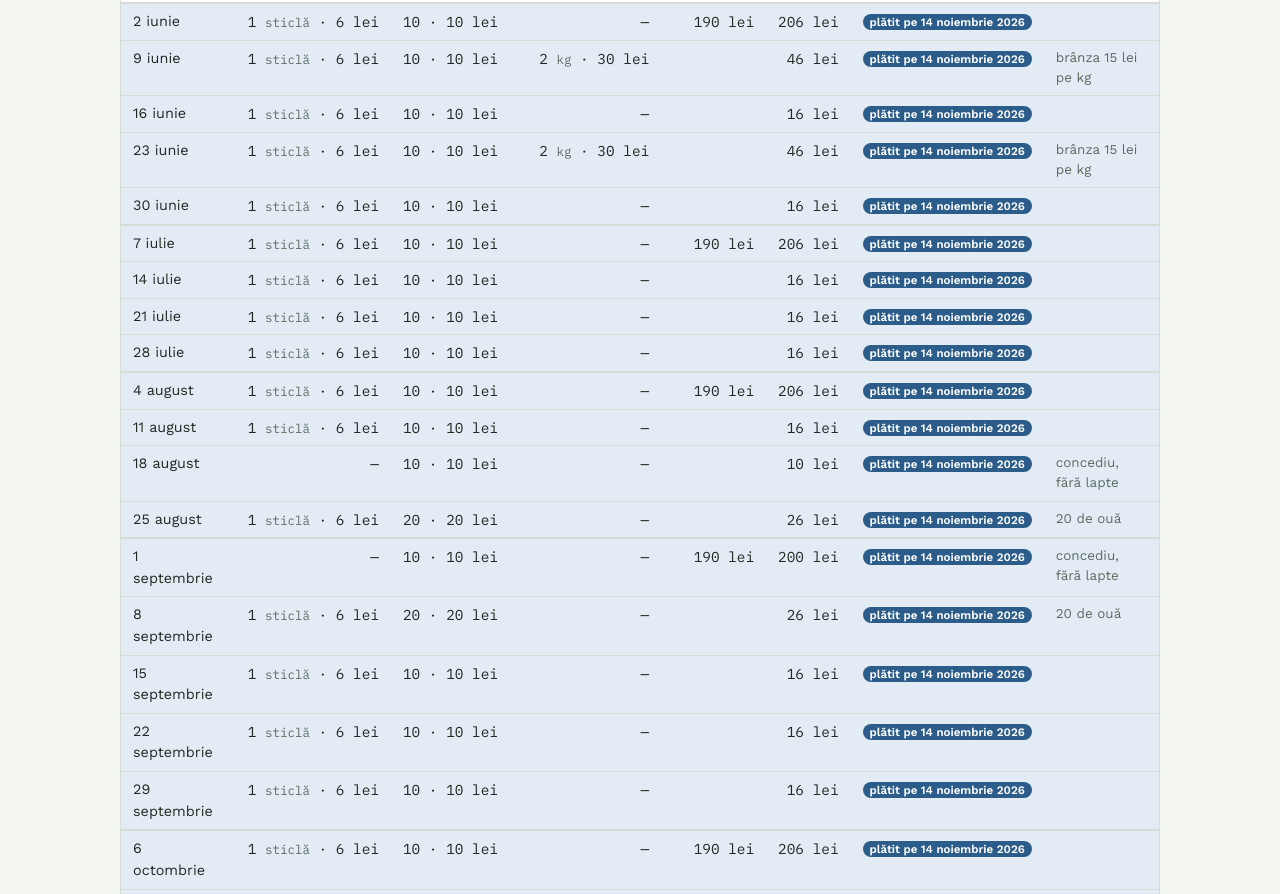
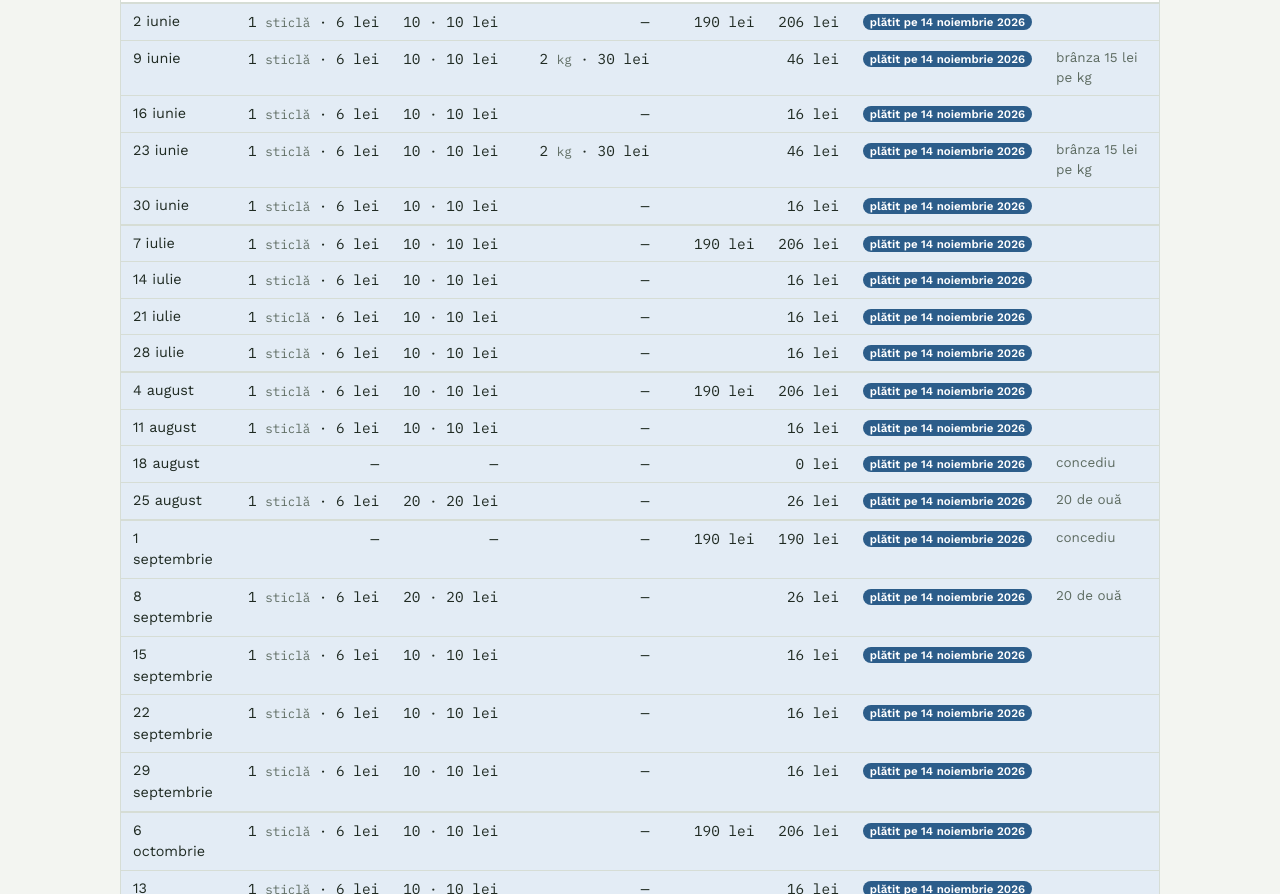
Before and after one commit to pro-vio/socoteala-asat, a plain HTML site: page index.html in a window 1280 px wide. Shown: the part 760-1654 px from the top of the page. Drawn offline with nearby package versions, Linux system fonts and the light colour scheme.

Commit message:
Concediile din 18 august și 1 septembrie: fără lapte și fără ouă
Co-Authored-By: Claude Opus 5.5 <noreply@anthropic.com>

```diff
--- a/index.html
+++ b/index.html
@@ -92,8 +92,8 @@ const months = [
     ["2 iunie",1,10,0,0,""],["9 iunie",1,10,2,30,"brânza 15 lei pe kg"],["16 iunie",1,10,0,0,""],
     ["23 iunie",1,10,2,30,"brânza 15 lei pe kg"],["30 iunie",1,10,0,0,""]]},
   {name:"iulie 2026", rows:["7","14","21","28"].map(d=>[d+" iulie",1,10,0,0,""])},
-  {name:"august 2026", rows:[["4 august",1,10,0,0,""],["11 august",1,10,0,0,""],["18 august",0,10,0,0,"concediu, fără lapte"],["25 august",1,20,0,0,"20 de ouă"]]},
-  {name:"septembrie 2026", rows:[["1 septembrie",0,10,0,0,"concediu, fără lapte"],["8 septembrie",1,20,0,0,"20 de ouă"]].concat(["15","22","29"].map(d=>[d+" septembrie",1,10,0,0,""]))},
+  {name:"august 2026", rows:[["4 august",1,10,0,0,""],["11 august",1,10,0,0,""],["18 august",0,0,0,0,"concediu"],["25 august",1,20,0,0,"20 de ouă"]]},
+  {name:"septembrie 2026", rows:[["1 septembrie",0,0,0,0,"concediu"],["8 septembrie",1,20,0,0,"20 de ouă"]].concat(["15","22","29"].map(d=>[d+" septembrie",1,10,0,0,""]))},
   {name:"octombrie 2026", rows:["6","13","20"].map(d=>[d+" octombrie",1,10,0,0,""]).concat([["27 octombrie",2,0,0,0,"2 sticle (4 l), fără ouă"]])},
   {name:"noiembrie 2026", rows:[["3 noiembrie",1,10,0,0,""],["10 noiembrie",1,10,1.8,36,"brânza 20 de lei pe kg"]]},
 ];
```
